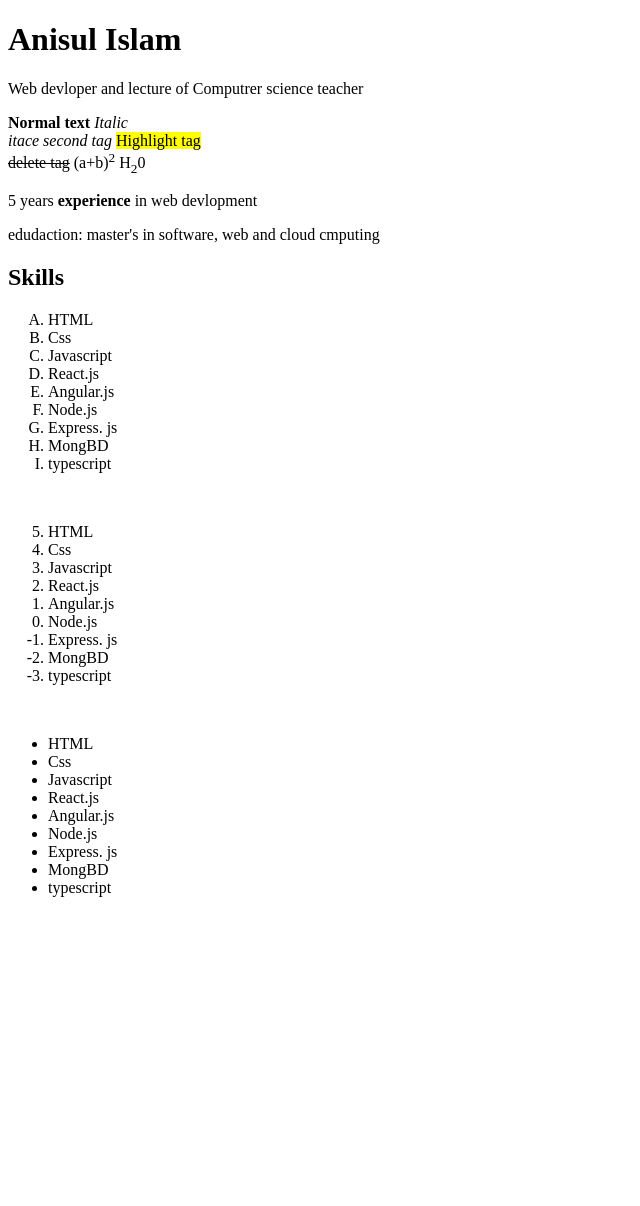
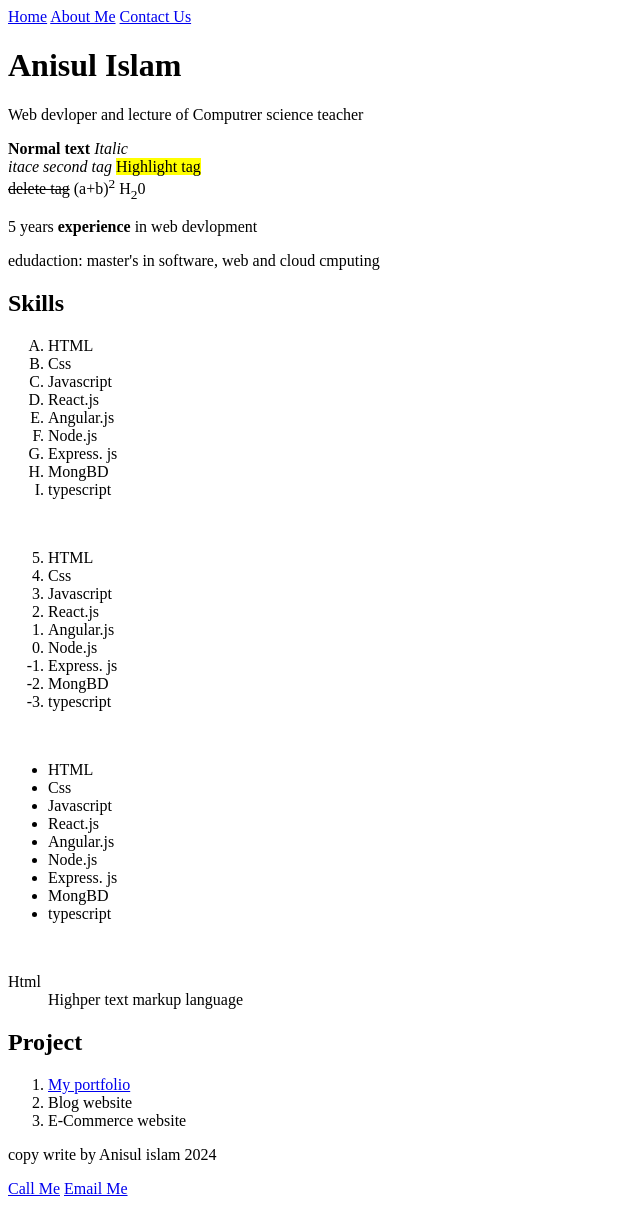
Before and after one commit to mh-shakil-man/Portfolio-html, a plain HTML site: page index.html in a window 1280 px wide. Shown: the whole page, without its empty margins (0-640 px from the left). Before the commit the page ends 913 px from the top, so only its background shows below. Drawn offline with Linux system fonts and the light colour scheme.

Commit message:
List changeing

```diff
--- a/index.html
+++ b/index.html
@@ -6,6 +6,12 @@
     <title>myfortfolio</title>
 </head>
 <body>
+  <nav>
+    <a href="index.html" target="_self" title="Visit Home page">Home</a>
+    <a href="About.html">About Me</a>
+    <a href="contact.html">Contact Us</a>
+
+  </nav>
    <header>
     <!---basic info--></p>
     <h1>Anisul Islam</h1>
@@ -49,10 +55,10 @@
       <li>Javascript</li>
       <li>React.js</li>
       <li>Angular.js</li>
-    <li>  Node.js</li>
-     <li> Express. js</li>
-     <li> MongBD</li>
-    <li>  typescript</li>
+      <li>  Node.js</li>
+      <li> Express. js</li>
+      <li> MongBD</li>
+      <li>  typescript</li>
      </ol>
      <br>
 
@@ -68,7 +74,30 @@
      <li> MongBD</li>
     <li>  typescript</li>
      </ul>
+     <br>
+     <!---Definition list-->
+     <dl>
+      <dt>Html</dt>
+      <dd>Highper text markup language</dd>
+     </dl>
     </section>
+
+        <!--section Project-->
+    <section>
+      <h2>Project</h2>
+      <ol>
+        <li><a target="_blank" href="https://github.com/mh-shakil-man/Portfolio-html">My portfolio</a></li>
+        <li>Blog website</li>
+        <li>E-Commerce website</li>
+      </ol>
+      </section>
+      <footer>
+        <p>copy write by Anisul islam 2024</p>
+        <a href="tel:01782226283">Call Me</a>
+        <a href="mailto:mhshakilsaqlain@gmail.com">Email Me</a>
+      </footer>
+
+
 
 </body>
 </html>
```
Also changed, not shown: about.html (added, +17 -0 lines), contact.html (added, +17 -0 lines), 1 other file.
